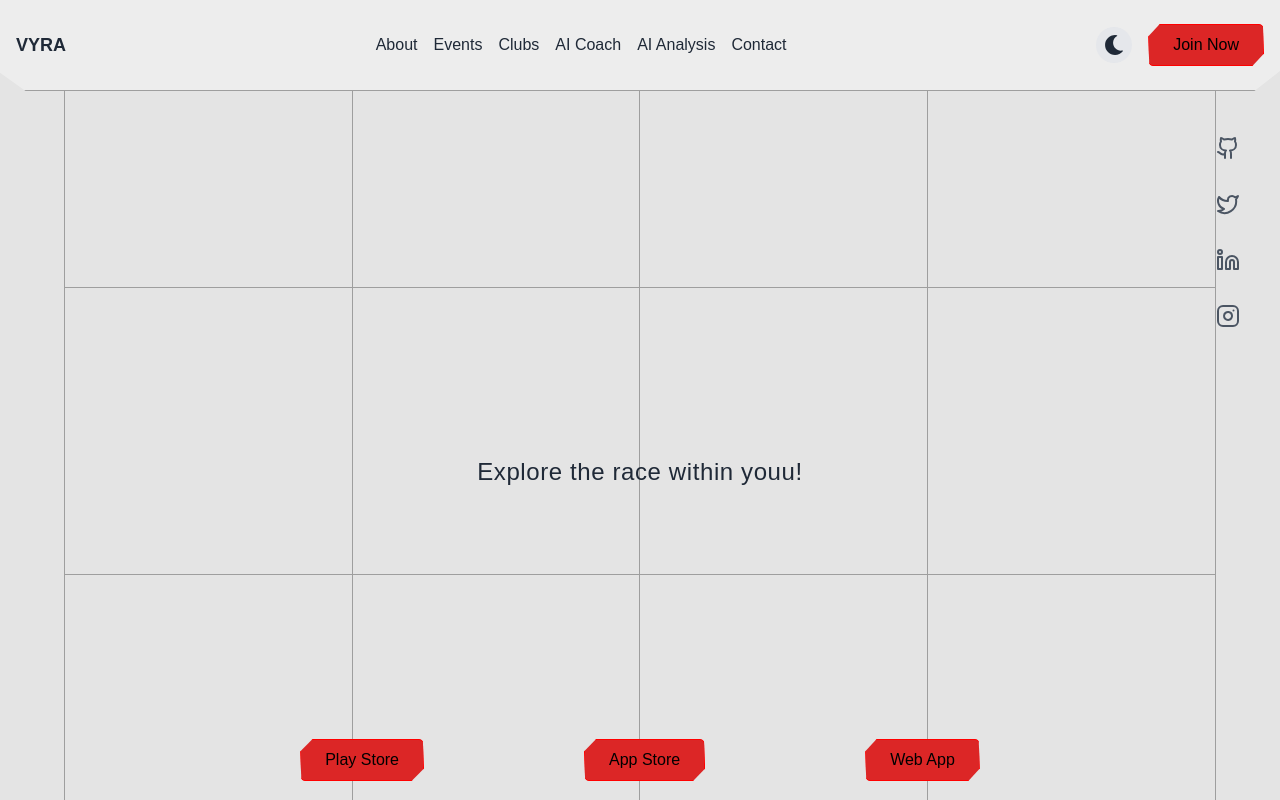
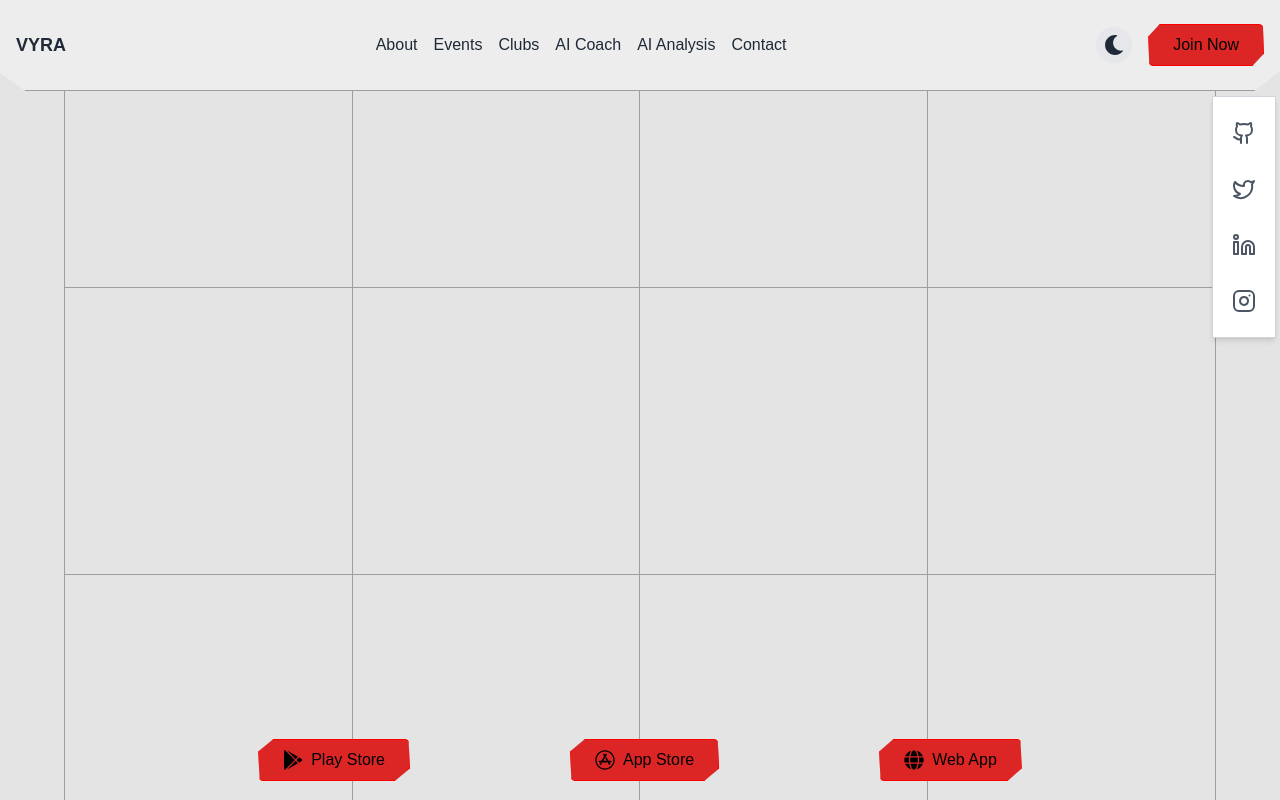
Before and after one commit to Vidyaa14/vyraa, a Next.js app: page / in a window 1280 px wide. Shown: the top 800 px of the page. Built offline with nearby package versions, Linux system fonts and the light colour scheme.

Commit message:
sociallinks

```diff
--- a/src/app/components/SocialLinks.jsx
+++ b/src/app/components/SocialLinks.jsx
@@ -2,12 +2,12 @@ import { Github, Twitter, Linkedin, Instagram } from 'lucide-react';
 
 const SocialLinks = () => {
   return (
-    <div className="absolute right-8 top-32 flex flex-col gap-4">
+    <div className="absolute right-1 top-24 flex flex-col items-center gap-4 w-16 p-4 bg-white border border-gray-300 shadow-md ">
       <a
         href="https://github.com"
         target="_blank"
         rel="noopener noreferrer"
-        className="p-2 rounded-full hover:bg-black group transition-colors"
+        className="p-2 hover:bg-black group transition-colors"
       >
         <Github size={24} className="text-gray-600 group-hover:text-white transition-colors" />
       </a>
@@ -15,7 +15,7 @@ const SocialLinks = () => {
         href="https://twitter.com"
         target="_blank"
         rel="noopener noreferrer"
-        className="p-2 rounded-full hover:bg-black group transition-colors"
+        className="p-2 hover:bg-black group transition-colors"
       >
         <Twitter size={24} className="text-gray-600 group-hover:text-white transition-colors" />
       </a>
@@ -23,7 +23,7 @@ const SocialLinks = () => {
         href="https://linkedin.com"
         target="_blank"
         rel="noopener noreferrer"
-        className="p-2 rounded-full hover:bg-black group transition-colors"
+        className="p-2  hover:bg-black group transition-colors"
       >
         <Linkedin size={24} className="text-gray-600 group-hover:text-white transition-colors" />
       </a>
@@ -31,7 +31,7 @@ const SocialLinks = () => {
         href="https://instagram.com"
         target="_blank"
         rel="noopener noreferrer"
-        className="p-2 rounded-full hover:bg-black group transition-colors"
+        className="p-2  hover:bg-black group transition-colors"
       >
         <Instagram size={24} className="text-gray-600 group-hover:text-white transition-colors" />
       </a>
--- a/src/app/globals.css
+++ b/src/app/globals.css
@@ -1,12 +1,48 @@
 @tailwind base;
 @tailwind components;
 @tailwind utilities;
+
 
 
 :root {
   --background: #ffffff;
   --foreground: #171717;
 }
+
+@font-face {
+  font-family: 'Claven';
+  src: url('/public/fonts/claven/Claven.otf') format('opentype');
+  font-weight: normal;
+  font-style: normal;
+}
+
+@font-face {
+  font-family: 'Salveation';
+  src: url('/public/fonts/salveation_serif/Salveation\ Serif.ttf') format('truetype');
+  font-weight: normal;
+  font-style: normal;
+}
+@font-face {
+  font-family: 'Salveation-1';
+  src: url('/public/fonts/salveation_serif/Salveation\ Serif.otf') format('truetype');
+  font-weight: normal;
+  font-style: normal;
+}
+
+@font-face {
+  font-family: 'Samantha';
+  src: url('/public/fonts/samantha_3/Samantha\ Demo.ttf') format('truetype');
+  font-weight: normal;
+  font-style: normal;
+}
+
+@font-face {
+  font-family: 'sanshiro';
+  src: url('/public/fonts/sanshiro/SanshiroDemo/SanshiroDemo-Bold.ttf') format('truetype');
+  font-weight: normal;
+  font-style: normal;
+}
+
 
 @media (prefers-color-scheme: dark) {
   :root {
--- a/src/app/page.js
+++ b/src/app/page.js
@@ -2,6 +2,7 @@
 
 import { useState, useEffect } from "react";
 import { useRouter } from "next/navigation";
+import { FaGooglePlay, FaAppStore, FaGlobe } from "react-icons/fa"; // Import icons
 
 export default function Home() {
   const [isAnimating, setIsAnimating] = useState(false);
@@ -30,24 +31,24 @@ export default function Home() {
 
       {/* Text Overlay */}
       <div
-  className={`absolute inset-0 flex flex-col items-center justify-start -mt-10 top-[20vh] ${
+        className={`absolute inset-0 flex flex-col justify-start -mt-10 top-[20vh] ${
           isAnimating ? "opacity-100 transition-opacity duration-1000" : "opacity-0"
         }`}
       >
         <h1
-    className="text-[25vw] font-bold leading-none tracking-wider text-transparent"
+          className="text-[7vw] font-bold leading-none tracking-wider text-transparent mt-8 ml-10 text-left"
           style={{
-      WebkitTextStroke: "2px var(--stroke-color)", // Apply stroke color dynamically based on the theme
+            WebkitTextStroke: "2px var(--stroke-color)",
             textStroke: "2px var(--stroke-color)",
           }}
         >
-    VYRA
+          <p className="font-claven">
+            EXPLORE THE <br />
+            RACE WITHIN <br />
+            YOU!
+          </p>
         </h1>
-  <p className="text-2xl text-gray-800 dark:text-white mt-4 tracking-wide">
-    Explore the race within youu!
-  </p>
       </div>
-
 
       {/* Buttons */}
       <div
@@ -57,7 +58,7 @@ export default function Home() {
         style={{ top: "40vh", height: "30vh" }}
       >
         <button
-          className="bg-red-600 text-black dark:text-white px-6 py-2 hover:bg-[#e4e4e4] hover:text-black hover:border-black border-2"
+          className="bg-red-600 text-black dark:text-white px-6 py-2 flex items-center space-x-2 hover:bg-[#e4e4e4] hover:text-black hover:border-black border-2"
           style={{
             clipPath:
               "polygon(10% 0%, 99% 0%, 100% 70%, 100% 70%, 90% 100%, 1% 100%, 0% 30%)",
@@ -66,10 +67,11 @@ export default function Home() {
           }}
           onClick={() => router.push("/page1")}
         >
-          Play Store
+          <FaGooglePlay size={20} />
+          <span>Play Store</span>
         </button>
         <button
-          className="bg-red-600 text-black dark:text-white px-6 py-2 hover:bg-[#e4e4e4] hover:text-black hover:border-black border-2"
+          className="bg-red-600 text-black dark:text-white px-6 py-2 flex items-center space-x-2 hover:bg-[#e4e4e4] hover:text-black hover:border-black border-2"
           style={{
             clipPath:
               "polygon(10% 0%, 99% 0%, 100% 70%, 100% 70%, 90% 100%, 1% 100%, 0% 30%)",
@@ -78,10 +80,11 @@ export default function Home() {
           }}
           onClick={() => router.push("/page2")}
         >
-          App Store
+          <FaAppStore size={20} />
+          <span>App Store</span>
         </button>
         <button
-          className="bg-red-600 text-black dark:text-white px-6 py-2 hover:bg-[#e4e4e4] hover:text-black hover:border-black border-2"
+          className="bg-red-600 text-black dark:text-white px-6 py-2 flex items-center space-x-2 hover:bg-[#e4e4e4] hover:text-black hover:border-black border-2"
           style={{
             clipPath:
               "polygon(10% 0%, 99% 0%, 100% 70%, 100% 70%, 90% 100%, 1% 100%, 0% 30%)",
@@ -90,7 +93,8 @@ export default function Home() {
           }}
           onClick={() => router.push("/page3")}
         >
-          Web App
+          <FaGlobe size={20} />
+          <span>Web App</span>
         </button>
       </div>
 
@@ -124,13 +128,13 @@ export default function Home() {
           className="w-full aspect-video object-cover rounded-lg shadow px-4"
         />
         <h1
-          className="text-[23vw] font-bold leading-none tracking-wider text-black dark:text-white mt-30 ml-14"
+          className="text-[23vw] font-bold leading-none tracking-wider text-black dark:text-white mt-30"
           style={{
             WebkitTextStroke: "1px #1a1a1a",
             textStroke: "1px #1a1a1a",
           }}
         >
-          VYRA
+          <div className="font-claven ">V Y R A</div>
         </h1>
       </div>
     </div>
--- a/tailwind.config.js
+++ b/tailwind.config.js
@@ -12,6 +12,11 @@ module.exports = {
         background: "var(--background)",
         foreground: "var(--foreground)",
       },
+
+      fontFamily: {
+        claven: ['Claven', 'serif'], // Add Claven font
+
+      },
     },
   },
   plugins: [],
```
Also changed, not shown: public/fonts/claven/Claven.otf (added). Lines whose indentation alone changed are shown as unchanged.
